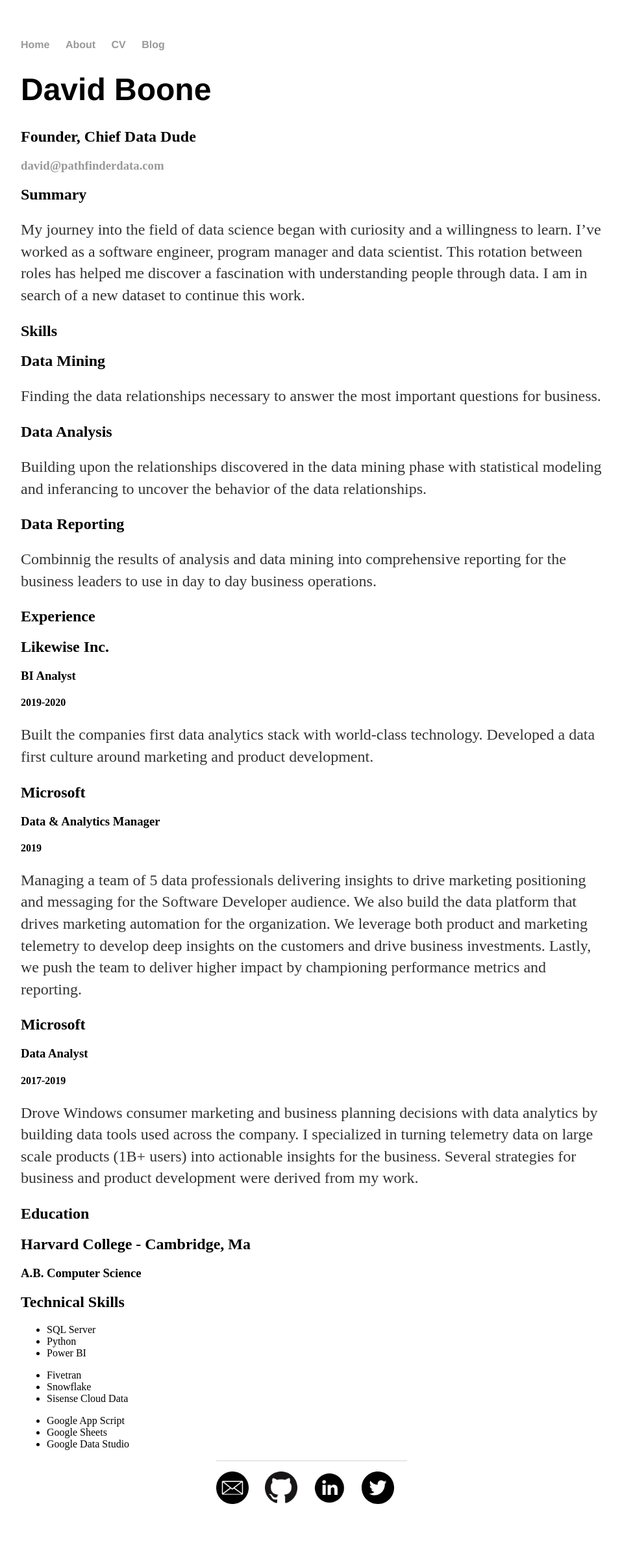
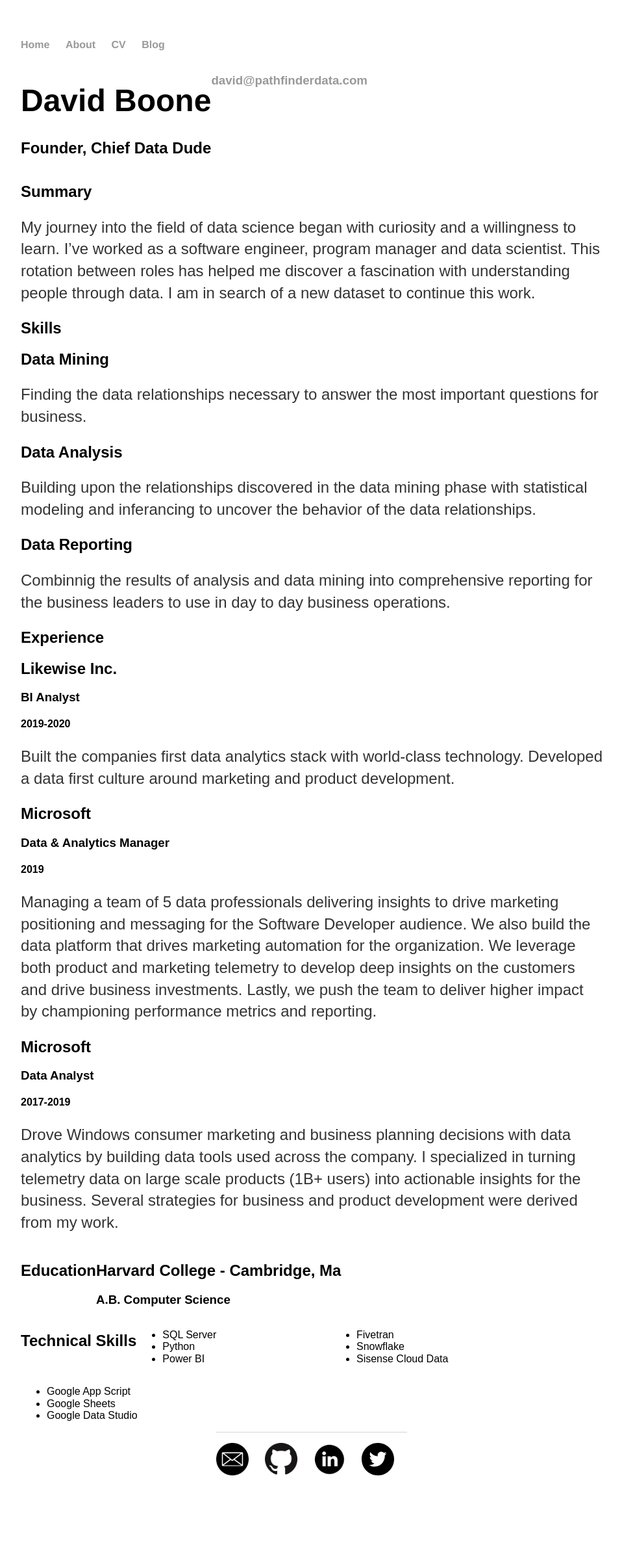
Before and after one commit to dboone31/dboone, a Jekyll site: the page built from cv/index.html, in a window 1280 px wide. Shown: the whole page at 65% size, without its empty margins (160-1118 px from the left). Built offline with Jekyll 4.4.1, drawn with Linux system fonts in a browser that asks for light colours; nearby versions of some CDN libraries; after the commit the page ends 2351 px from its top, so only the background shows below that.

Commit message:
Added pure css to replace yui (deprecated)

```diff
--- a/_layouts/default.html
+++ b/_layouts/default.html
@@ -3,6 +3,7 @@
     <head>
         <title>{{ page.title }}</title>
         <!-- link to main stylesheet -->
+        <link rel="stylesheet" href="https://unpkg.com/purecss@2.0.3/build/pure-min.css" integrity="sha384-cg6SkqEOCV1NbJoCu11+bm0NvBRc8IYLRGXkmNrqUBfTjmMYwNKPWBTIKyw9mHNJ" crossorigin="anonymous">
         <link rel="stylesheet" type="text/css" href="/css/main.css">
         <link rel="shortcut icon" href="/img/favicon.png" />
         <script async src="https://www.googletagmanager.com/gtag/js?id=UA-140025868-1"></script>
--- a/_layouts/resume.html
+++ b/_layouts/resume.html
@@ -3,7 +3,7 @@
     <head>
         <title>{{ page.title }}</title>
         <!-- link to main stylesheet -->
-        <link rel="stylesheet" type="text/css" href="http://yui.yahooapis.com/3.18.1/build/cssgrids-responsive/cssgrids-responsive-min.css">
+        <link rel="stylesheet" href="https://unpkg.com/purecss@2.0.3/build/pure-min.css" integrity="sha384-cg6SkqEOCV1NbJoCu11+bm0NvBRc8IYLRGXkmNrqUBfTjmMYwNKPWBTIKyw9mHNJ" crossorigin="anonymous">
 	    <link rel="stylesheet" type="text/css" href="css/resume.css" media="all" />
         <link rel="shortcut icon" href="/img/favicon.png" />
         <script async src="https://www.googletagmanager.com/gtag/js?id=UA-140025868-1"></script>
--- a/cv/index.html
+++ b/cv/index.html
@@ -7,13 +7,13 @@
 	<div id="inner">
 
 		<div id="hd">
-			<div class="yui-gc">
-				<div class="yui-u first">
+			<div class="pure-g">
+				<div class="pure-u first">
 					<h1>David Boone</h1>
 					<h2>Founder, Chief Data Dude</h2>
 				</div>
 
-				<div class="yui-u">
+				<div class="pure-u">
 					<div class="contact-info">
 						<!-- <h3><a id="pdf" href="#">Download PDF</a></h3> -->
 						<h3><a href="mailto:david@pathfinderdata.com">david@pathfinderdata.com</a></h3>
@@ -22,12 +22,10 @@
 					<!--// .contact-info -->
 				</div>
 			</div>
-			<!--// .yui-gc -->
 		</div>
-		<!--// hd -->
 
 		<div id="bd">
-			<div id="yui-main">
+			<div id="main">
 				<div class="yui-b">
 
 					<div class="yui-gf">
@@ -79,7 +77,7 @@
 						</div>
 						<!--// .yui-u -->
 
-						<div class="yui-u">
+						<div class="yui-g">
 
 							<div class="job">
 								<h2>Likewise Inc.</h2>
@@ -118,43 +116,39 @@
 									business and product development were derived from my work. </p>
 							</div>
 						</div>
-						<!--// .yui-u -->
 					</div>
-					<!--// .yui-gf -->
 
 
-					<div class="yui-gf last">
-						<div class="yui-u first">
+					<div class="pure-g last">
+						<div class="pure-u first">
 							<h2>Education</h2>
 						</div>
-						<div class="yui-u">
+						<div class="pure-u">
 							<h2>Harvard College - Cambridge, Ma</h2>
 							<h3>A.B. Computer Science </h3>
 						</div>
 					</div>
-					<!--// .yui-gf -->
 
-					<div class="yui-gf">
-						<div class="yui-u first">
+					<div class="pure-g">
+						<div class="pure-u first">
 							<h2>Technical Skills</h2>
 						</div>
-						<div class="yui3-g">
-							<div class="yui3-u-1-3">
+							<div class="pure-u-1-3">
 								<ul class="talent">
 									<li>SQL Server</li>
 									<li>Python</li>
 									<li class="last">Power BI</li>
 								</ul>
 							</div>
-							<div class="yui3-u-1-3">
-								<ul class="talent yui3-u-1-3">
+							<div class="pure-u-1-3">
+								<ul class="talent">
 									<li>Fivetran</li>
 									<li>Snowflake</li>
 									<li class="last">Sisense Cloud Data</li>
 								</ul>
 							</div>
-							<div class="yui3-u-1-3">
-								<ul class="talent yui3-u-1-3">
+							<div class="pure-u-1-3">
+								<ul class="talent">
 									<li>Google App Script</li>
 									<li>Google Sheets</li>
 									<li class="last">Google Data Studio</li>
```
